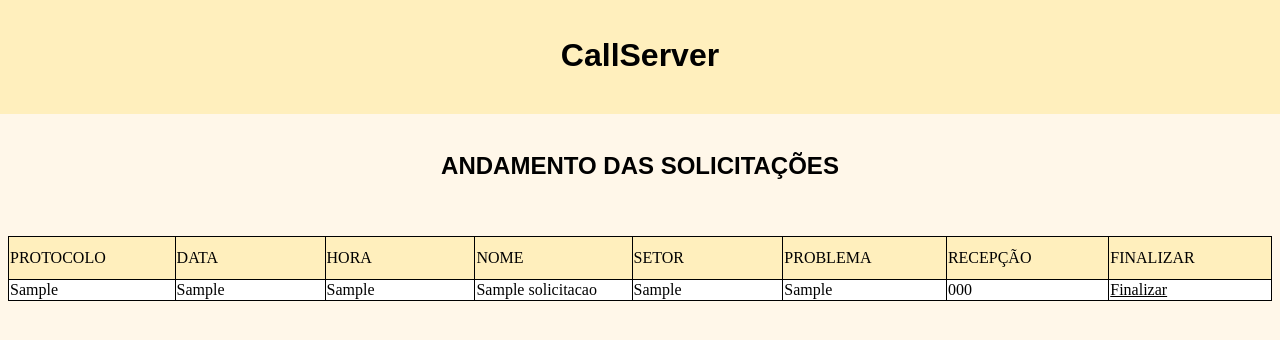
After one commit to Igor-S-Souza/Trabalho-Final-1, a PHP site: page /ADM/andamento_solicitacao.php in a window 1280 px wide. The commit adds this page. Shown: the top 340 px of the page. Run offline with PHP 8.4, Linux system fonts and the light colour scheme; the visitor is signed in with stand-in values (Sample User, id 1); tables that the repository leaves empty hold one stand-in row (values such as "Sample post").

Commit message:
finalizar chamado

```diff
--- /dev/null
+++ b/ADM/andamento_solicitacao.php
@@ -0,0 +1,72 @@
+<?php
+include ("../DADOS_USUARIO/dados_de_usuario.php");
+ ?>
+<!DOCTYPE html>
+<html>
+  <head>
+    <?php
+    include('../BANCO/conexao.php');
+    ?>
+    <meta charset="utf-8">
+    <link rel="stylesheet" type="text/css" href="../CSS/estilo.css">
+    <title>andamento</title>
+  </head>
+  <body class="corpo">
+
+    <center>
+    <div class="div_nome_empresa">
+      <br><h1 id="h1"> CallServer </h1><br>
+    </div>
+    </center>
+    <div>
+    <center>
+    <br>
+    <h2 id=h1> ANDAMENTO DAS SOLICITAÇÕES </h2>
+    <br>
+    <br>
+
+    <table class="tabela">
+
+      <tr class="tr">
+        <td class="td">PROTOCOLO</td>
+        <td class="td">DATA</td>
+        <td class="td">HORA</td>
+        <td class="td">NOME</td>
+        <td class="td">SETOR</td>
+        <td class="td">PROBLEMA</td>
+        <td class="td">RECEPÇÃO</td>
+        <td class="td">FINALIZAR</td>
+      </tr>
+
+      <?php
+      $select = mysqli_query ($conexao,"SELECT * FROM solicitacao ORDER BY id_solicitacao");
+      while ($campo = mysqli_fetch_array($select)){
+      $id = $campo['id_solicitacao'];
+      $protocolo =  $campo['protocolo'];
+      $data =  $campo['data1'];
+      $horario =  $campo['horario'];
+      $nome =  $campo['nome'];
+      $setor = $campo ['setor'];
+      $problema =  $campo['problema'];
+      $recepcao =  $campo['recepcao'];
+
+       ?>
+      <tr class="tr2">
+      <td class="td2"><?php echo $protocolo; ?></td>
+      <td class="td2"><?php echo $data; ?></td>
+      <td class="td2"><?php echo $horario; ?></td>
+      <td class="td2"><?php echo $nome; ?></td>
+      <td class="td2"><?php echo $setor; ?></td>
+      <td class="td2"><?php echo $problema; ?></td>
+      <td class="td2"><?php echo $recepcao; ?></td>
+      <td class="td2"><a href="finalizar_chamado.php?id=<?php echo $id ?>">Finalizar</a></td>
+      </tr>
+
+    <?php } ?>
+
+    </table>
+</center>
+</div>
+
+  </body>
+</html>
--- a/ADM/menu.php
+++ b/ADM/menu.php
@@ -25,7 +25,7 @@ include ("../DADOS_USUARIO/dados_de_usuario.php");
       <table>
       <tr>
           <td><div class="div_menu"><a href="solicitacao.php"><div class="div_icone"><i class="fa-solid fa-calendar-plus"></i></div></a><div class="letra_div"><br>Abrir chamado</div></div></td>
-          <td><div class="div_menu"><a href=""><div class="div_icone"><i class="fa-solid fa-clipboard-list"></i></div></a><div class="letra_div"><br>Solicitações</div></div></td>
+          <td><div class="div_menu"><a href="andamento_solicitacao.php"><div class="div_icone"><i class="fa-solid fa-clipboard-list"></i></div></a><div class="letra_div"><br>Solicitações</div></div></td>
           <td><div class="div_menu"><a href="usuario_setor.php"><div class="div_icone"><i class="fa-solid fa-users"></i></div></a><div class="letra_div"><br>Usuários</div></div></td>
           <td><div class="div_menu"><a href="andamento.php"><div class="div_icone"><i class="fa-solid fa-hourglass"></i></div></a><div class="letra_div"><br>Andamento</div></div></td>
           <td><div class="div_menu"><a href="contatos.php"><div class="div_icone"><i class="fa-regular fa-address-card"></i></div></a><div class="letra_div"><br>Contatos</div></div></td>
```
Also changed, not shown: ADM/finalizar_chamado.php (added, +36 -0 lines), ADM/verifica_solucao.php (added, +38 -0 lines), BANCO/banco_de_dados.sql (+7 -13 lines).
